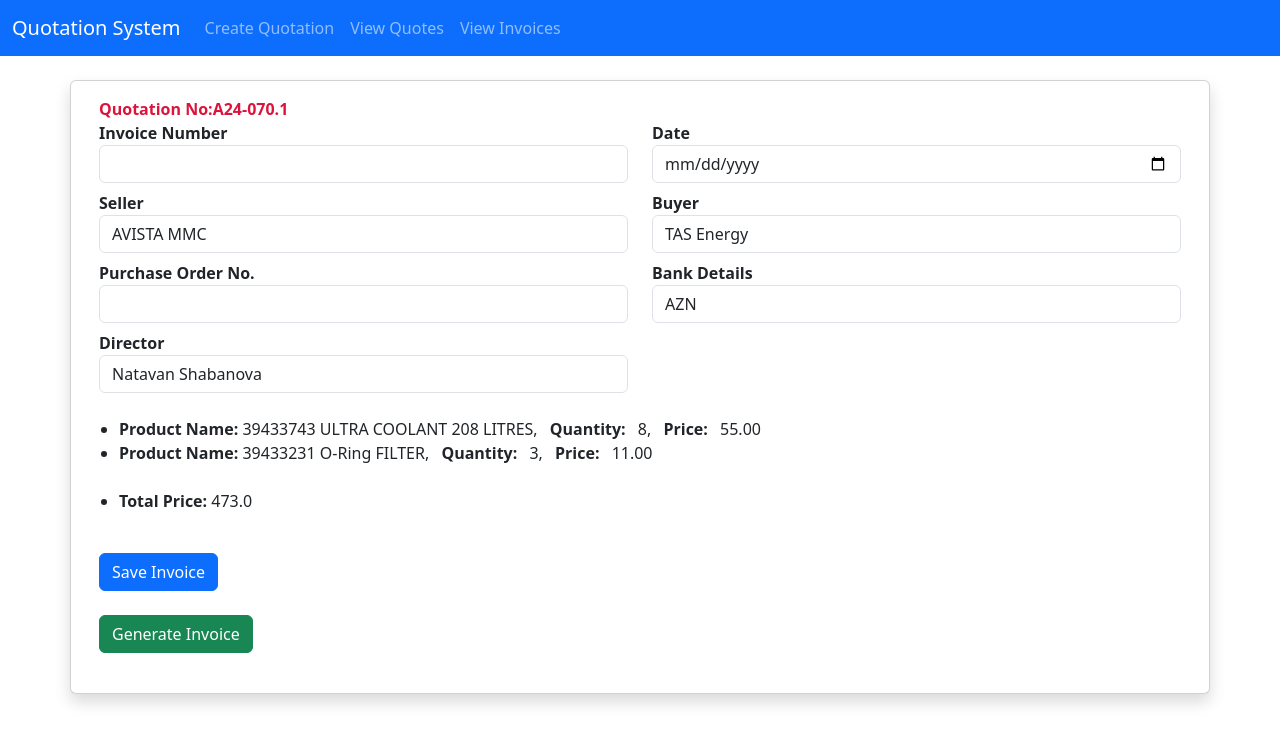
After one commit to krnRaj03/Quotations, a Django app: page /finalise-invoice/06291a27-3c4e-4f20-a90d-1ac495e73380/ in a window 1280 px wide. The commit adds this page. Shown: the top 744 px of the page. Run offline with Django 5.2, Linux system fonts and the light colour scheme; data comes from the database, SQL or seed files in the repository; both versions use the stored data as it was after the commit.

Commit message:
4 added Invoice Model

```diff
--- a/service/admin.py
+++ b/service/admin.py
@@ -1,7 +1,7 @@
 from django.contrib import admin
-from .models import CustomUser,Product,Quote
-
+from .models import (CustomUser,Product,Quote,InvoiceModel)
 # Register your models here.
 admin.site.register(CustomUser)
 admin.site.register(Product)
 admin.site.register(Quote)
+admin.site.register(InvoiceModel)
--- a/service/urls.py
+++ b/service/urls.py
@@ -4,11 +4,18 @@ from .views import *
 urlpatterns = [
     path('',home,name='home' ),
     path('nav/',nav,name='nav'),
-    path('create/',create,name='create' ),
-    path('finalise/<uuid:id>',finalise,name='finalise'),
+    path('create/',create_quote,name='create' ),
+    #Quote URLs
+    path('finalise-quote/<uuid:id>',finalise_quotation,name='finalise_quotation'),
     path('edit/<uuid:id>',edit,name='edit'),
-    path('pdf/<uuid:id>',generate_pdf,name='generate_pdf'),
-    path('view-all/',view_all_quotes,name='view_all'),
+    path('create-quotation/<uuid:id>',create_quotation,name='create_quotation'),
+    path('quote/delete/<uuid:id>/', delete_quote, name='delete_quote'),
+    path('view-all-quotes/',view_all_quotes,name='view_all'),
     path('quote/details/<uuid:quote_id>/', view_single_quote, name='view_single'),
 
+
+    #Invoice URLs
+    path('finalise-invoice/<uuid:id>/', finalise_invoice, name='finalise_invoice'),
+    path('create-invoice/<uuid:id>',create_invoice,name='create_invoice'),
+    path('view-all-invoices/',view_all_invoices,name='view_all_invoices'),
 ]
--- a/service/views.py
+++ b/service/views.py
@@ -5,7 +5,7 @@ from reportlab.pdfgen import canvas
 from reportlab.pdfbase.ttfonts import TTFont
 from reportlab.pdfbase import pdfmetrics
 import datetime
-from .models import Quote, Product
+from .models import Quote, Product, InvoiceModel
 from decimal import Decimal
 import json
 from django.db.models.functions import TruncMonth
@@ -40,12 +40,12 @@ def home(request):
     return render(request, "home.html", context)
 
 
-def create(request):
+def create_quote(request):
     total_sum = 0
     total_profit=0
     if request.method == 'POST':
         # Extract and save the Quote information
-        quote = Quote(
+        generate_quote = Quote(
             company_name=request.POST.get('company-name'),
             client_name=request.POST.get('client-name'),
             client_email=request.POST.get('client-email'),
@@ -55,7 +55,10 @@ def create(request):
             shipment_weight=request.POST.get('ship-weight'),
             shipment_dimensions=request.POST.get('ship-dimensions'),
         )
-        quote.save()
+        generate_quote.save()
+
+        generate_invoice= InvoiceModel(quote=generate_quote)
+        generate_invoice.save()
 
         # Assuming you're sending Products data as a list of JSON strings for each row
         products_data = json.loads(request.POST.get('products_data'))  # Make sure to include a hidden input in your form that contains this JSON data
@@ -67,14 +70,14 @@ def create(request):
             total_profit += float(total1)
             total_sum += float(total)
             Product.objects.create(
-                quote=quote,
+                quote=generate_quote,
                 all_info=product_info,
             )
         pre_tax_total = total_sum
 
-        quote.pre_tax_total = pre_tax_total
-        quote.profit=total_profit
-        quote.save()
+        generate_quote.pre_tax_total = pre_tax_total
+        generate_quote.profit=total_profit
+        generate_quote.save()
 
         # Calculate VAT if applicable
         vat_rate = request.POST.get('vat', 0)
@@ -85,21 +88,22 @@ def create(request):
                 vat_amount = total_sum * (vat_rate / 100)
                 total_sum += vat_amount  # Add VAT to total_sum
 
-        # Update the quote with the total price including VAT if applicable
-        quote.total_price = total_sum
-        quote.save()
+        # Update total price
+        generate_quote.total_price = total_sum
+        generate_quote.save()
 
-        return redirect('finalise', id=quote.id)
+        return redirect('finalise_quotation', id=generate_quote.id)
 
-    # If not POST, or for the first page load
     return render(request, 'create_quote.html')
 
 
-def finalise(request,id):
+def finalise_quotation(request,id):
     quote = Quote.objects.get(id=id)
     product=Product.objects.filter(quote=quote)
+    if Product.objects.filter(quote=quote).exists():
+        return HttpResponse("Quote exists")
+
     context = {"quote":quote,"product":product}
-
     return render(request, "finalise_quote.html", context)
 
 
@@ -117,7 +121,7 @@ def edit(request, id):
 def view_all_quotes(request):
     get_quotations = Quote.objects.all()
 
-    context = {"quotes":get_quotations,}
+    context = {"quotes":get_quotations}
     return render(request, "view_all_quotes.html", context)
 
 
@@ -128,7 +132,246 @@ def view_single_quote(request, quote_id):
 
     return render(request, 'view_single_quote.html', {'quote': quote, 'products': products})
 
-def generate_pdf(request,id):
+
+def view_all_invoices(request):
+    get_invoices = InvoiceModel.objects.all()
+    context = {"invoices":get_invoices}
+    return render(request, "view_all_invoices.html", context)
+
+
+def finalise_invoice(request,id):
+    quote = Quote.objects.get(id=id)
+    product=Product.objects.filter(quote=quote)
+
+    # Define account details
+    account_options = [
+            {
+                'value': 'AZ77PAHA40060AZNHC0100067812 - AVISTA MMC',
+                'label': 'AZN',
+                'details': """AZN Account number: AZ77PAHA40060AZNHC0100067812
+                                Account name: AVISTA MMC
+                                VÖEN: 1803853771
+                                Beneficiary’s Bank: PASHA Bank JSC, Baku, Azerbaijan
+                                Correspondent account: AZ82NABZ01350100000000071944
+                                Bank S.W.I.F.T BIK: PAHAAZ22
+                                Bank VÖEN: 1700767721
+                                Bank code: 505141"""
+            },
+            {
+                'value': 'AZ68PAHA40160USDHC0100067812 - AVISTA MMC',
+                'label': 'USD',
+                'details': """USD Account of the Beneficiary: AZ68PAHA40160USDHC0100067812
+                                Beneficiary’s Bank: PASHA Bank JSC, Baku, Azerbaijan
+                                S.W.I.F.T BIK: PAHAAZ22
+
+                                Correspondent account
+                                Account with Institution: Raiffeisen Bank International AG
+                                Address: Am Stadtpark 9, 1030 Vienna
+                                SWIFT BIC: RZBAATWW
+                                Correspondent account: 70-55.081.095
+                                Identification number: 00067812"""
+            },
+            {
+                'value': 'AZ02PAHA40160EURHC0100067812 - AVISTA MMC',
+                'label': 'EUR',
+                'details': """EUR Account of the Beneficiary: AZ02PAHA40160EURHC0100067812
+                                Beneficiary’s Bank: PASHA Bank JSC, Baku, Azerbaijan
+                                S.W.I.F.T BIK: PAHAAZ22
+
+                                Correspondent account
+                                Account with Institution: Raiffeisen Bank International AG
+                                Address: Am Stadtpark 9, 1030 Vienna
+                                SWIFT BIC: RZBAATWW
+                                Correspondent account: 1-55.081.095
+                                Identification number: 00067812"""
+            }
+        ]
+
+    if request.method == 'POST':
+        bank_details = request.POST['bank_details']
+        selected_details = next((item['details'] for item in account_options if item['value'] == bank_details), "No details found.")
+        invoice_number = request.POST['invoice_number']
+        invoice_date = request.POST['date']
+        seller_name = request.POST['seller']
+        buyer_name = request.POST['buyer']
+        purchase_order = request.POST['purchase_order']
+        director_name = request.POST['director']
+
+        invoice=InvoiceModel.objects.create(invoice_number=invoice_number,quote=quote,
+                                        purchase_order=purchase_order,invoice_date=invoice_date,
+                                        bank_details=selected_details,seller_name=seller_name,
+                                        buyer_name=buyer_name,director_name=director_name)
+        invoice.save()
+    context = {"quote":quote,"product":product,"account_options": account_options}
+    return render(request, "finalise_invoice.html", context)
+
+
+def create_invoice(request, id):
+    quote = Quote.objects.get(id=id)
+    product=Product.objects.filter(quote=quote)
+    invoice = InvoiceModel.objects.get(quote=quote)
+    bank_details_str = invoice.bank_details
+
+    for p in product:
+        name=p.all_info.get('productName')
+        quantity=p.all_info.get('quantity')
+        uom=p.all_info.get('uom')
+        price=p.all_info.get('price')
+
+    response = HttpResponse(content_type="application/pdf")
+    response["Content-Disposition"] = f'inline; filename="{quote.quotation_number}.pdf"'
+    pdfmetrics.registerFont(TTFont("Arial", "C:/Windows/Fonts/Arial.ttf"))
+    pdfmetrics.registerFont(TTFont("Arial-Bold", "Arialbd.ttf"))
+
+    # Create PDF object
+    p = canvas.Canvas(response)
+    p.setFont("Arial", 10)
+
+    details = [
+        (80, 710, f"Fakturanın Nömrəsi | Invoice Number | Номер фактуры: {invoice.invoice_number}           Tarix | Date | Дата: {invoice.invoice_date}"),
+        (80, 685, "Satıcı | Seller | Продавец:"+"        "+invoice.seller_name+"                      "+ "Alıcı | Buyer | Покупатель:"+ "        "+invoice.buyer_name),
+        (80, 660, "Alış Sifarişi | Purchase Order | Заказ №:"+"         "+ invoice.purchase_order),
+    ]
+
+    padding = 5  # Padding around text for the rectangle
+    line_width=1.5
+    for x, y, text in details:
+        text_width = p.stringWidth(text, "Arial", 10)
+        p.drawString(x, y, text)
+        p.setLineWidth(line_width)
+        p.rect(x - padding, y - 6, text_width + 2 * padding, 18, stroke=1, fill=0)
+
+    texts = [
+    ("№", 2),
+    ("Sayı\nQTY\nКол-во", 22),  # x offset from the start of the rectangle
+    ("Ölcü vahidi\nUOM\nЕдиница", 62),
+    ("Malların təsviri | Description of goods | Наименование товара", 125),
+    ("Qiymət\nPrice\nЦена", 380),
+    ("Toplam\nTotal\nСумма", 430)
+        ]
+    x_start = 80  # Starting x position for the rectangle
+    y_start = 632  # Top y position for the first line of text
+    font_name = "Arial"
+    font_size = 9
+    line_height = 12  # Line height for text spacing
+
+    p.setFont(font_name, font_size)
+
+    # Calculate maximum dimensions needed for the rectangle
+    max_height = max(text.count('\n') + 1 for text, _ in texts) * line_height
+    max_width = 0
+    for text, offset in texts:
+        width = max(p.stringWidth(line, font_name, font_size) for line in text.split('\n'))
+        max_width = max(max_width, offset + width)  # Update max width considering the offset
+
+    # Draw each block of text
+    for text, offset in texts:
+        lines = text.split('\n')
+        current_y = y_start
+        for line in lines:
+            p.drawString(x_start + offset, current_y, line)
+            current_y -= line_height  # Decrement y to move to the next line
+
+    # Draw rectangle around the content
+    p.rect(x_start - 5, y_start - max_height, max_width + 10, max_height + 12, stroke=1, fill=0)
+
+    # Products
+    y = 570
+    font_size = 10
+    p.setFont("Arial-Bold", font_size)
+    for i, prod in enumerate(product):
+        p.drawString(85, y, str(i + 1)+".")
+        p.drawString(110, y, prod.all_info['quantity'])
+        p.drawString(150, y, prod.all_info['uom'])
+        p.drawString(208, y, prod.all_info['productName'])
+        p.drawString(460, y, prod.all_info['price'])
+        p.drawString(510, y, prod.all_info['total'])
+        y -= 18  # Move to the next line
+    y -= 5
+
+    font_size =10
+    p.setFont("Arial-Bold", font_size)
+    p.drawString(80, y, "Şərtlər | Terms | Условие:"+"                 "+"Rate: 1.00€ = ")
+    y -= 15
+
+    p.setFont("Arial", 9)
+    p.drawString(250, y, "Terms:"+ "        "+ quote.inco_terms)
+    y -= 15
+
+    p.drawString(298,y,"50% in advance, 50% before shipping")
+    y -= 6
+
+    #horizontal line
+    x_start = 80
+    x_end = 550
+    y_position = y
+    p.line(x_start, y_position, x_end, y_position)
+    y -= 12
+
+    p.drawString(150, y, "Ümumi məbləğ ƏDV-siz | Total net value excl TAX | Всего без НДС:"+"        "+ str(quote.pre_tax_total))
+    y -= 12
+    p.drawString(350, y, "ƏDV | VAT | НДС:" + "        "+ str(quote.vat)+"%")
+    y -= 12
+    p.setFont("Arial-Bold", 9)
+    p.drawString(314, y, "ÜMUMİ | TOTAL | ВСЕГО:"+"        "+ str(quote.total_price))
+    y -= 8
+
+    #horizontal line
+    x_start = 80
+    x_end = 550
+    y_position = y
+    p.line(x_start, y_position, x_end, y_position)
+    y -= 20
+
+    p.setFont("Arial-Bold", 12)
+    p.drawString(80, y, "BANK REKVIZITLƏRİ | BANK DETAILS | РЕКВИЗИТЫ СЧЁТА:")
+    y -= 10
+
+    details_list = bank_details_str.split('                          ')
+    y -= 8
+
+    p.setFont("Arial", 9)
+    for detail in details_list:
+        detail = detail.strip()
+        if detail:
+            p.drawString(80, y, detail)
+            y -= 12
+
+    p.setFont("Arial", 9)
+    p.drawString(80,y,invoice.bank_details)
+    y -= 40
+
+    p.setFont("Arial-Bold", 12)
+    p.drawString(80, y, "AVISTA LLC")
+    y-= 10
+    p.setFont("Arial", 10)
+    p.drawString(80, y, "Direktor | Director | Директор")
+    y -= 10
+    p.drawString(80, y, invoice.director_name)
+
+
+
+    # Main Header
+    p.setFont("Arial", 10)
+    p.drawString(60, 800, "www.bakustock.com")
+    p.drawString(60, 788, "Tel: 050 406 30 77")
+
+    p.setFont("Arial-Bold", 14)
+    p.drawString(250, 800, "AVISTA LLC")
+
+    p.setFont("Arial", 10)
+    p.drawString(400, 800, "E-mail: avista@bakustock.com")
+    p.drawString(400, 788, "E-mail: avista.mmc@gmail.com")
+
+    p.setFont("Arial-Bold", 14)
+    p.drawString(80, 740, "HESAB FAKTURA | INVOICE | СЧЁТ ФАКТУРА")
+
+    p.showPage()
+    p.save()
+    return response
+
+
+def create_quotation(request,id):
     quote=Quote.objects.get(id=id)
     total_price=format(quote.total_price, '.2f')
     pre_tax_total=format(quote.pre_tax_total, '.2f')
@@ -136,13 +379,13 @@ def generate_pdf(request,id):
     quote_no=quote.quotation_number
     product=Product.objects.filter(quote=quote)
 
-    # Create the PDF object directly.
+    # Create PDF object directly.
     response = HttpResponse(content_type="application/pdf")
     response["Content-Disposition"] = 'inline; filename=f"{quote_no}.pdf"'
     pdfmetrics.registerFont(TTFont("Arial", "C:/Windows/Fonts/Arial.ttf"))
     pdfmetrics.registerFont(TTFont("Arial-Bold", "Arialbd.ttf"))
 
-    # Create the PDF object and draw "Hello, world!" on it.
+    # Create PDF object
     p = canvas.Canvas(response)
     def check_page(y, font_name="Arial", font_size=10):
         if y < 100:  # Threshold for adding a new page, adjust as needed
@@ -326,3 +569,9 @@ def generate_pdf(request,id):
     p.save()
 
     return response
+
+
+def delete_quote(request, id):
+    quote = Quote.objects.get(id=id)
+    quote.delete()
+    return redirect('view_all')
--- /dev/null
+++ b/templates/finalise_invoice.html
@@ -0,0 +1,104 @@
+{% include 'nav.html' %}
+<!DOCTYPE html>
+<html lang="en">
+
+<head>
+  <meta charset="UTF-8">
+  <meta name="viewport" content="width=device-width, initial-scale=1.0">
+  <title>Finalize Invoice</title>
+  <style>
+    .product-detail {
+      margin-left: 150px;
+    }
+
+    .product-detail1 {
+      margin-left: 545px;
+    }
+  </style>
+</head>
+
+<body>
+  <div class="container">
+    <div class="row justify-content-center mt-4">
+      <div class="card shadow">
+        <div class="card-body">
+          <strong style="color: crimson;" class="text-center"> Quotation No:{{quote.quotation_number}}</strong>
+          <form method="post">
+            {% csrf_token %}
+            <div class="row">
+              <div class="col-md-6">
+                <label for="invoice_number"><strong>Invoice Number</strong></label>
+                <input type="text" class="form-control" id="invoice_number" name="invoice_number" value="" required>
+              </div>
+              <div class="col-md-6">
+                <label for="date"><strong>Date</strong></label>
+                <input type="date" class="form-control" id="date" name="date" value="" required>
+              </div>
+            </div>
+            <div class="row my-2">
+              <div class="col-md-6">
+                <label for="seller"><strong>Seller</strong></label>
+                <input type="text" class="form-control" id="seller" name="seller" value="AVISTA MMC">
+              </div>
+              <div class="col-md-6">
+                <label for="buyer"><strong>Buyer</strong></label>
+                <input type="text" class="form-control" id="buyer" name="buyer" value="{{  quote.company_name }}">
+              </div>
+            </div>
+            <div class="row my-2">
+              <div class="col-md-6">
+                <label for="purchase-order"><strong>Purchase Order No.</strong></label>
+                <input type="text" class="form-control" id="purchase-order" name="purchase_order" value="" required>
+              </div>
+              <div class="col-md-6">
+                <label for="bank-details"><strong>Bank Details</strong></label>
+                <select id="bank-details" name="bank_details" class="form-control">
+                  {% for account in account_options %}
+                  <option value="{{ account.value }}">{{ account.label }}</option>
+                  {% endfor %}
+                </select>
+              </div>
+            </div>
+            <div class="row my-2">
+              <div class="col-md-6">
+                <label for="director"><strong>Director</strong></label>
+                <input type="text" class="form-control" id="director" name="director" value="Natavan Shabanova">
+              </div>
+              <!-- <div class="col-md-6">
+                <label for="delivery-terms"><strong>Delivery Terms</strong></label>
+                <input type="text" class="form-control" id="delivery-terms" name="delivery_terms"
+                  value="{{ invoice.delivery_terms }}">
+              </div> -->
+            </div>
+            <div class="row mt-4 mx-2">
+              <ul>
+                {% for p in product %}
+                <div class="col-md-12">
+                  <li>
+                    <strong>Product Name:</strong> {{ p.all_info.productName }}, <strong class="mx-2">Quantity:</strong>
+                    {{ p.all_info.quantity }}, <strong class="mx-2">Price:</strong> {{ p.all_info.price }}
+                  </li>
+                </div>
+                {% empty %}
+                <li>No products associated with this quote.</li>
+                {% endfor %}
+              </ul>
+            </div>
+            <div class="row my-2 mx-2">
+              <ul>
+                <li><strong>Total Price:</strong> {{ quote.total_price }}</li>
+              </ul>
+            </div>
+            <div class="my-4">
+              <button type="submit" class="btn btn-primary">Save Invoice</button>
+            </div>
+          </form>
+          <a href="{% url 'create_invoice' id=quote.id  %}" class="btn btn-success mb-4">Generate Invoice</a>
+
+        </div>
+      </div>
+    </div>
+  </div>
+</body>
+
+</html>
--- a/templates/finalise_quote.html
+++ b/templates/finalise_quote.html
@@ -57,7 +57,7 @@
       {% endfor %}
     </div>
 
-    <a href="{% url 'generate_pdf' id=quote.id %}" class="btn btn-success mb-4">Generate Quote</a>
+    <a href="{% url 'create_quotation' id=quote.id %}" class="btn btn-success mb-4">Generate Quote</a>
   </div>
 
   <!-- Include Bootstrap JS and its dependencies -->
--- a/templates/nav.html
+++ b/templates/nav.html
@@ -29,11 +29,11 @@
           <!-- <li class="nav-item {% if request.path == '/edit/' %}active{% endif %}">
             <a class="nav-link" href="/edit/">Edit Quotation</a>
           </li> -->
-          <li class="nav-item {% if request.path == '/view-all/' %}active{% endif %}">
-            <a class="nav-link" href="/view-all/">View Quotes</a>
+          <li class="nav-item {% if request.path == '/view-all-quotes/' %}active{% endif %}">
+            <a class="nav-link" href="/view-all-quotes/">View Quotes</a>
           </li>
-          <li class="nav-item {% if request.path == '/view-all/' %}active{% endif %}">
-            <a class="nav-link" href="/view-all/">View Invoices</a>
+          <li class="nav-item {% if request.path == '/view-all-invoices/' %}active{% endif %}">
+            <a class="nav-link" href="/view-all-invoices/">View Invoices</a>
           </li>
         </ul>
       </div>
--- /dev/null
+++ b/templates/view_all_invoices.html
@@ -0,0 +1 @@
+{% include 'nav.html' %}
```
Also changed, not shown: quotation/settings.py (+5 -2 lines), service/models.py (+16 -0 lines), templates/create_quote.html (+0 -87 lines), templates/edit.html (deleted, +0 -37 lines), templates/home.html (+52 -3 lines), templates/view_all_quotes.html (+8 -8 lines), templates/view_single_quote.html (+12 -7 lines), db.sqlite3, service/migrations/0014_invoicemodel.py (added), service/migrations/0015_invoicemodel_buyer_name_invoicemodel_seller_name.py (added), service/migrations/0016_invoicemodel_invoice_date.py (added), static/assets/avista.png (added), static/assets/megahertz.png (added).
